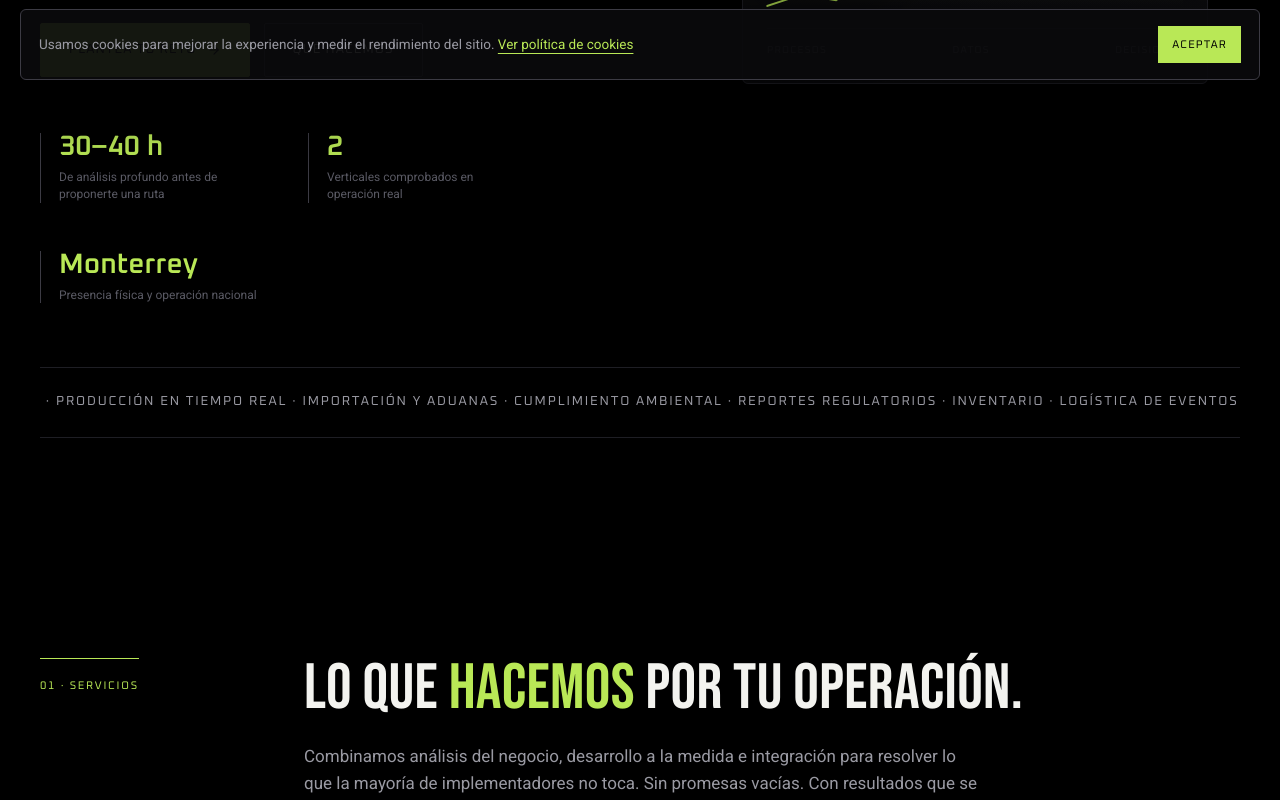
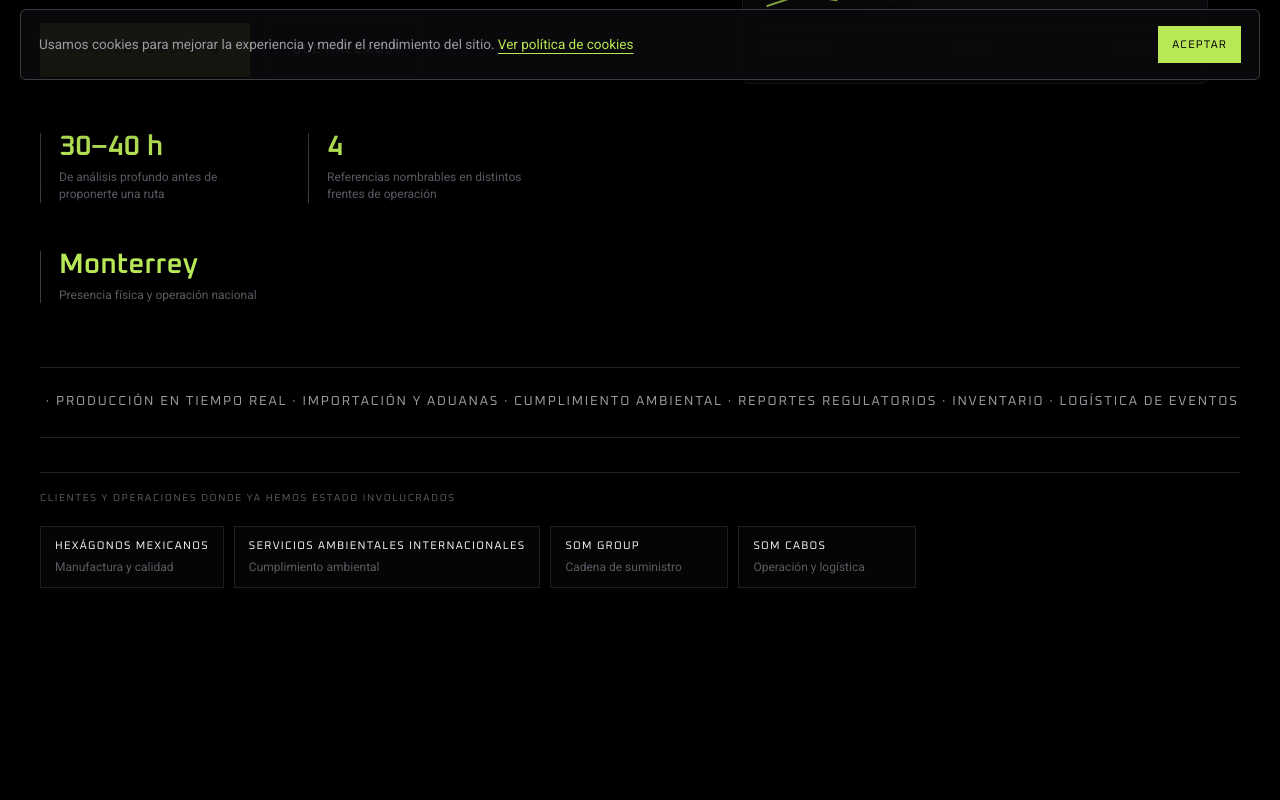
Before and after one commit to antonioqueb/alphaqueb-manufacture, a Next.js app: page / in a window 1280 px wide. Shown: the part 700-1500 px from the top of the page. Built offline with nearby package versions, Linux system fonts and the light colour scheme.

Commit message:
feat: add CLIENTS section and improve layout in HomeLanding component

```diff
--- a/components/HomeLanding.jsx
+++ b/components/HomeLanding.jsx
@@ -45,6 +45,13 @@ const SERVICES = [
   },
 ];
 
+const CLIENTS = [
+  { name: "HEXÁGONOS MEXICANOS", area: "Manufactura y calidad" },
+  { name: "SERVICIOS AMBIENTALES INTERNACIONALES", area: "Cumplimiento ambiental" },
+  { name: "SOM GROUP", area: "Cadena de suministro" },
+  { name: "SOM CABOS", area: "Operación y logística" },
+];
+
 const STEPS = [
   {
     name: "Diagnóstico",
@@ -77,7 +84,7 @@ const INDUSTRIES = [
     tag: "V/02",
     icon: "truck",
     desc: "Empresas que necesitan visibilidad de embarques, contenedores, inventario, entregas y coordinación entre múltiples proveedores.",
-    tags: ["Capacidad", "SOM Group", "Logística"],
+    tags: ["Capacidad", "SOM Group", "SOM Cabos"],
   },
   {
     name: "Eventos y renta",
@@ -158,6 +165,7 @@ function SectionHead({ tag, title, lead }) {
 
 function HeroPanel() {
   const data = [42, 48, 45, 58, 62, 56, 71, 78, 74, 88, 95, 102, 118];
+
   return (
     <div style={{ position: "relative" }}>
       <div className="aq-panel" style={{ marginRight: 32 }}>
@@ -171,16 +179,119 @@ function HeroPanel() {
           </div>
           <div className="aq-live"><span className="aq-live-dot" />ILUSTRATIVO</div>
         </div>
+
         <div className="aq-kpi-row">
-          <div className="aq-kpi up"><div className="lbl">Producción</div><div className="val">Visible</div></div>
-          <div className="aq-kpi purp"><div className="lbl">Calidad</div><div className="val">Trazable</div></div>
-          <div className="aq-kpi"><div className="lbl">Documentos</div><div className="val" style={{ color: "var(--aq-lime)" }}>Ordenados</div></div>
+          <div className="aq-kpi up">
+            <div className="lbl">Producción</div>
+            <div className="val">Visible</div>
+          </div>
+          <div className="aq-kpi purp">
+            <div className="lbl">Calidad</div>
+            <div className="val">Trazable</div>
+          </div>
+          <div className="aq-kpi">
+            <div className="lbl">Documentos</div>
+            <div className="val" style={{ color: "var(--aq-lime)" }}>Ordenados</div>
+          </div>
         </div>
-        <div className="aq-chart"><LineChart data={data} /></div>
-        <div className="aq-panel-foot"><span>Procesos</span><span>Datos</span><span>Decisiones</span></div>
+
+        <div className="aq-chart">
+          <LineChart data={data} />
+        </div>
+
+        <div className="aq-panel-foot">
+          <span>Procesos</span>
+          <span>Datos</span>
+          <span>Decisiones</span>
+        </div>
       </div>
-      <div className="aq-float-card" style={{ left: -8, bottom: 84 }}><div className="l">Diagnóstico profundo</div><div className="v">30–40 h</div></div>
-      <div className="aq-float-card purple" style={{ right: -16, top: 32 }}><div className="l">Después del arranque</div><div className="v">Soporte recurrente</div></div>
+
+      <div className="aq-float-card" style={{ left: -8, bottom: 84 }}>
+        <div className="l">Diagnóstico profundo</div>
+        <div className="v">30–40 h</div>
+      </div>
+
+      <div className="aq-float-card purple" style={{ right: -16, top: 32 }}>
+        <div className="l">Después del arranque</div>
+        <div className="v">Soporte recurrente</div>
+      </div>
+    </div>
+  );
+}
+
+function ClientStrip() {
+  return (
+    <div
+      style={{
+        marginTop: 34,
+        padding: "18px 0 0",
+        borderTop: "1px solid var(--aq-line-soft)",
+      }}
+    >
+      <div
+        style={{
+          display: "flex",
+          alignItems: "center",
+          justifyContent: "space-between",
+          gap: 20,
+          flexWrap: "wrap",
+        }}
+      >
+        <div
+          style={{
+            fontFamily: "var(--aq-font-tech)",
+            fontSize: 10,
+            letterSpacing: ".16em",
+            textTransform: "uppercase",
+            color: "var(--aq-text-mute)",
+          }}
+        >
+          Clientes y operaciones donde ya hemos estado involucrados
+        </div>
+
+        <div
+          style={{
+            display: "flex",
+            gap: 10,
+            flexWrap: "wrap",
+            justifyContent: "flex-end",
+          }}
+        >
+          {CLIENTS.map((client) => (
+            <div
+              key={client.name}
+              style={{
+                border: "1px solid var(--aq-line-soft)",
+                background: "rgba(255,255,255,.02)",
+                padding: "10px 14px",
+                minWidth: 178,
+              }}
+            >
+              <div
+                style={{
+                  fontFamily: "var(--aq-font-tech)",
+                  fontSize: 11,
+                  letterSpacing: ".12em",
+                  textTransform: "uppercase",
+                  color: "var(--aq-text)",
+                  whiteSpace: "nowrap",
+                }}
+              >
+                {client.name}
+              </div>
+              <div
+                style={{
+                  marginTop: 4,
+                  fontSize: 12,
+                  color: "var(--aq-text-mute)",
+                }}
+              >
+                {client.area}
+              </div>
+            </div>
+          ))}
+        </div>
+      </div>
     </div>
   );
 }
@@ -197,17 +308,23 @@ function CaseDash({ c }) {
         </div>
         <div className="aq-live"><span className="aq-live-dot" />EN OPERACIÓN</div>
       </div>
+
       <div className="aq-dash-row">
         <div className="aq-dash-card">
           <div className="lbl">Cobertura funcional</div>
           <div className="aq-donut-wrap" style={{ marginTop: 6 }}>
             <Donut value={c.donut} size={56} />
             <div>
-              <div style={{ fontFamily: "var(--aq-font-tech)", fontSize: 11, color: "var(--aq-text-dim)" }}>alcance implementado</div>
-              <div style={{ fontFamily: "var(--aq-font-head)", fontSize: 20, color: "var(--aq-lime)", lineHeight: 1 }}>Control operativo</div>
+              <div style={{ fontFamily: "var(--aq-font-tech)", fontSize: 11, color: "var(--aq-text-dim)" }}>
+                alcance implementado
+              </div>
+              <div style={{ fontFamily: "var(--aq-font-head)", fontSize: 20, color: "var(--aq-lime)", lineHeight: 1 }}>
+                Control operativo
+              </div>
             </div>
           </div>
         </div>
+
         <div className="aq-dash-card purp">
           <div className="lbl">Indicador clave</div>
           <div style={{ display: "flex", justifyContent: "space-between", alignItems: "baseline" }}>
@@ -216,13 +333,17 @@ function CaseDash({ c }) {
           </div>
         </div>
       </div>
+
       <div className="aq-dash-card" style={{ marginBottom: 14 }}>
         <div className="lbl" style={{ display: "flex", justifyContent: "space-between" }}>
           <span>Evolución del proyecto · antes vs después</span>
           <span style={{ color: "var(--aq-lime)" }}>● operación</span>
         </div>
-        <div style={{ marginTop: 10 }}><DualLineChart a={c.chartA} b={c.chartB} height={110} /></div>
+        <div style={{ marginTop: 10 }}>
+          <DualLineChart a={c.chartA} b={c.chartB} height={110} />
+        </div>
       </div>
+
       <div className="aq-dash-card">
         <div className="lbl">Mapa de impacto</div>
         <div className="aq-bar-row">
@@ -233,7 +354,9 @@ function CaseDash({ c }) {
           ].map((b, i) => (
             <div key={i} className="aq-bar">
               <span style={{ color: "var(--aq-text-dim)", width: 110 }}>{b.l}</span>
-              <span className="aq-bar-track"><span className={`aq-bar-fill ${b.p ? "p" : ""}`} style={{ width: `${b.v}%` }} /></span>
+              <span className="aq-bar-track">
+                <span className={`aq-bar-fill ${b.p ? "p" : ""}`} style={{ width: `${b.v}%` }} />
+              </span>
               <span style={{ color: "var(--aq-text)", width: 36, textAlign: "right" }}>{b.v}%</span>
             </div>
           ))}
@@ -246,6 +369,7 @@ function CaseDash({ c }) {
 function CaseStudies() {
   const [active, setActive] = useState(0);
   const c = CASES[active];
+
   return (
     <section id="casos" className="aq-section">
       <div className="aq-wrap">
@@ -254,23 +378,40 @@ function CaseStudies() {
           title={'Retos que ya <span class="accent">tocamos en operación real</span>.'}
           lead="Casos nombrables donde el reto no era instalar software: era ordenar la operación, construir alrededor de procesos existentes y dejar evidencia trazable."
         />
+
         <div className="aq-case-tabs">
           {CASES.map((cs, i) => (
-            <button key={i} className={`aq-case-tab ${active === i ? "active" : ""}`} onClick={() => setActive(i)}>
+            <button
+              key={i}
+              className={`aq-case-tab ${active === i ? "active" : ""}`}
+              onClick={() => setActive(i)}
+            >
               {String(i + 1).padStart(2, "0")} · {cs.industry}
             </button>
           ))}
         </div>
+
         <div className="aq-case-panel">
           <div>
-            <div className="aq-case-meta"><span>Estado · <b>{c.duration}</b></span><span>Alcance · <b>{c.scope}</b></span></div>
+            <div className="aq-case-meta">
+              <span>Estado · <b>{c.duration}</b></span>
+              <span>Alcance · <b>{c.scope}</b></span>
+            </div>
             <h3 className="aq-case-title">{c.title}</h3>
-            <p style={{ fontFamily: "var(--aq-font-tech)", fontSize: 12, letterSpacing: ".12em", textTransform: "uppercase", color: "var(--aq-text-mute)", margin: "0 0 18px" }}>{c.client}</p>
+            <p style={{ fontFamily: "var(--aq-font-tech)", fontSize: 12, letterSpacing: ".12em", textTransform: "uppercase", color: "var(--aq-text-mute)", margin: "0 0 18px" }}>
+              {c.client}
+            </p>
             <p className="aq-case-desc">{c.desc}</p>
             <div className="aq-case-results">
-              {c.results.map((r, i) => <div key={i} className="aq-kpi"><div className="lbl">{r.l}</div><div className="val">{r.v}</div></div>)}
+              {c.results.map((r, i) => (
+                <div key={i} className="aq-kpi">
+                  <div className="lbl">{r.l}</div>
+                  <div className="val">{r.v}</div>
+                </div>
+              ))}
             </div>
           </div>
+
           <CaseDash c={c} />
         </div>
       </div>
@@ -286,25 +427,48 @@ export default function HomeLanding() {
           <div className="aq-hero-grid">
             <div>
               <div className="aq-eyebrow">Consultoría selectiva · Monterrey · operación nacional</div>
-              <h1 className="aq-hero-title">El sistema se adapta a <span className="lime">tu operación.</span><br/><span className="stroke">No al revés.</span></h1>
-              <p className="aq-hero-sub">Implementamos y desarrollamos sistemas a la medida para empresas que ya crecieron más allá de los sistemas que tienen hoy. No tomamos cualquier proyecto: tomamos los que exigen construir alrededor de tu forma de operar.</p>
-              <div className="aq-cta-row"><Link href="#contacto" className="aq-btn aq-btn-primary">Plantea tu reto <IconArrow size={14} /></Link><Link href="#servicios" className="aq-btn aq-btn-ghost">Qué hacemos</Link></div>
+              <h1 className="aq-hero-title">
+                El sistema se adapta a <span className="lime">tu operación.</span><br />
+                <span className="stroke">No al revés.</span>
+              </h1>
+              <p className="aq-hero-sub">
+                Implementamos y desarrollamos sistemas a la medida para empresas que ya crecieron más allá de los sistemas que tienen hoy. No tomamos cualquier proyecto: tomamos los que exigen construir alrededor de tu forma de operar.
+              </p>
+
+              <div className="aq-cta-row">
+                <Link href="#contacto" className="aq-btn aq-btn-primary">
+                  Plantea tu reto <IconArrow size={14} />
+                </Link>
+                <Link href="#servicios" className="aq-btn aq-btn-ghost">
+                  Qué hacemos
+                </Link>
+              </div>
+
               <div className="aq-stat-row">
                 {[
                   { v: "30–40 h", l: "De análisis profundo antes de proponerte una ruta" },
-                  { v: "2", l: "Verticales comprobados en operación real" },
+                  { v: "4", l: "Referencias nombrables en distintos frentes de operación" },
                   { v: "Monterrey", l: "Presencia física y operación nacional" },
-                ].map((s, i) => <div key={i} className="aq-stat"><div className="aq-stat-v">{s.v}</div><div className="aq-stat-l">{s.l}</div></div>)}
+                ].map((s, i) => (
+                  <div key={i} className="aq-stat">
+                    <div className="aq-stat-v">{s.v}</div>
+                    <div className="aq-stat-l">{s.l}</div>
+                  </div>
+                ))}
               </div>
             </div>
+
             <HeroPanel />
           </div>
+
           <div className="aq-marquee">
             <div className="aq-marquee-track">
               <span>Trazabilidad · Producción en tiempo real · Importación y aduanas · Cumplimiento ambiental · Reportes regulatorios · Inventario · Logística de eventos · </span>
               <span>Trazabilidad · Producción en tiempo real · Importación y aduanas · Cumplimiento ambiental · Reportes regulatorios · Inventario · Logística de eventos · </span>
             </div>
           </div>
+
+          <ClientStrip />
         </div>
       </section>
 
@@ -315,46 +479,152 @@ export default function HomeLanding() {
             title={'Lo que <span class="accent">hacemos</span> por tu operación.'}
             lead="Combinamos análisis del negocio, desarrollo a la medida e integración para resolver lo que la mayoría de implementadores no toca. Sin promesas vacías. Con resultados que se miden."
           />
+
           <div className="aq-grid-3">
-            {SERVICES.map((s, i) => <article key={i} className="aq-card"><div className="aq-card-num">{String(i + 1).padStart(2, "0")} / {String(SERVICES.length).padStart(2, "0")}</div><div className="aq-card-icon"><AqIcon name={s.icon} size={32} /></div><h3 className="aq-card-title">{s.title}</h3><p className="aq-card-desc">{s.desc}</p><div className="aq-tags">{s.tags.map(t => <span key={t} className="aq-tag">{t}</span>)}</div><div className="aq-card-arrow"><IconArrowUR size={20} /></div></article>)}
+            {SERVICES.map((s, i) => (
+              <article key={i} className="aq-card">
+                <div className="aq-card-num">{String(i + 1).padStart(2, "0")} / {String(SERVICES.length).padStart(2, "0")}</div>
+                <div className="aq-card-icon"><AqIcon name={s.icon} size={32} /></div>
+                <h3 className="aq-card-title">{s.title}</h3>
+                <p className="aq-card-desc">{s.desc}</p>
+                <div className="aq-tags">
+                  {s.tags.map((t) => <span key={t} className="aq-tag">{t}</span>)}
+                </div>
+                <div className="aq-card-arrow"><IconArrowUR size={20} /></div>
+              </article>
+            ))}
           </div>
         </div>
       </section>
 
       <section id="enfoque" className="aq-section compact">
         <div className="aq-wrap">
-          <SectionHead tag="02 · Enfoque" title={'Un método <span class="purp">claro</span> para retos reales.'} lead="No llegamos a cambiar todo por cambiarlo. Primero entendemos por qué tu operación funciona como funciona, qué la llevó hasta aquí y dónde los sistemas actuales ya se quedaron cortos." />
+          <SectionHead
+            tag="02 · Enfoque"
+            title={'Un método <span class="purp">claro</span> para retos reales.'}
+            lead="No llegamos a cambiar todo por cambiarlo. Primero entendemos por qué tu operación funciona como funciona, qué la llevó hasta aquí y dónde los sistemas actuales ya se quedaron cortos."
+          />
+
           <div className="aq-method-wrap">
             <div className="aq-method-grid">
-              {STEPS.map((s, i) => <div key={i} className={`aq-step ${i === 0 ? "active" : ""}`}><div className="aq-step-dot" /><div className="aq-step-num">{String(i + 1).padStart(2, "0")}</div><h3 className="aq-step-name">{s.name}</h3><p className="aq-step-desc">{s.desc}</p></div>)}
+              {STEPS.map((s, i) => (
+                <div key={i} className={`aq-step ${i === 0 ? "active" : ""}`}>
+                  <div className="aq-step-dot" />
+                  <div className="aq-step-num">{String(i + 1).padStart(2, "0")}</div>
+                  <h3 className="aq-step-name">{s.name}</h3>
+                  <p className="aq-step-desc">{s.desc}</p>
+                </div>
+              ))}
             </div>
+
             <div style={{ marginTop: 48, paddingTop: 24, borderTop: "1px solid var(--aq-line-soft)", display: "flex", justifyContent: "space-between", flexWrap: "wrap", gap: 24, fontFamily: "var(--aq-font-tech)", fontSize: 11, letterSpacing: ".14em", color: "var(--aq-text-mute)", textTransform: "uppercase" }}>
-              <span>Entrada · diagnóstico pagado</span><span>Duración inicial · 30–40 horas</span><span>Relación típica · implementación + soporte recurrente</span>
+              <span>Entrada · diagnóstico pagado</span>
+              <span>Duración inicial · 30–40 horas</span>
+              <span>Relación típica · implementación + soporte recurrente</span>
             </div>
           </div>
         </div>
       </section>
 
-      <section className="aq-pull"><div className="aq-wrap"><h2 className="aq-pull-quote"><span className="s">&quot;</span>Si cualquier <span className="p">integrador</span><br/>puede hacerlo,<br/><span className="l">no es para nosotros.</span><span className="s">&quot;</span></h2><div className="aq-pull-attr">— Cómo elegimos los proyectos que tomamos</div></div></section>
+      <section className="aq-pull">
+        <div className="aq-wrap">
+          <h2 className="aq-pull-quote">
+            <span className="s">&quot;</span>Si cualquier <span className="p">integrador</span><br />
+            puede hacerlo,<br />
+            <span className="l">no es para nosotros.</span><span className="s">&quot;</span>
+          </h2>
+          <div className="aq-pull-attr">— Cómo elegimos los proyectos que tomamos</div>
+        </div>
+      </section>
 
       <section id="verticales" className="aq-section">
         <div className="aq-wrap">
-          <SectionHead tag="03 · Verticales" title={'Dónde sabemos <span class="accent">de verdad</span>.'} lead="Dos industrias donde ya lo demostramos en operación. Dos más donde estamos creciendo. No prometemos lo que no hemos probado." />
+          <SectionHead
+            tag="03 · Verticales"
+            title={'Dónde sabemos <span class="accent">de verdad</span>.'}
+            lead="Industrias y frentes donde ya hemos construido, integrado o acompañado operación real. No prometemos lo que no entendemos."
+          />
+
           <div className="aq-grid-2">
-            {INDUSTRIES.map((ind) => <article key={ind.tag} className="aq-card"><div style={{ display: "flex", justifyContent: "space-between", alignItems: "flex-start", marginBottom: 36 }}><span className="aq-card-num">{ind.tag}</span><span className="aq-card-icon"><AqIcon name={ind.icon} size={28} /></span></div><h3 className="aq-card-title" style={{ fontSize: 36 }}>{ind.name}</h3><p className="aq-card-desc">{ind.desc}</p><div className="aq-tags">{ind.tags.map(t => <span key={t} className="aq-tag">{t}</span>)}</div></article>)}
+            {INDUSTRIES.map((ind) => (
+              <article key={ind.tag} className="aq-card">
+                <div style={{ display: "flex", justifyContent: "space-between", alignItems: "flex-start", marginBottom: 36 }}>
+                  <span className="aq-card-num">{ind.tag}</span>
+                  <span className="aq-card-icon"><AqIcon name={ind.icon} size={28} /></span>
+                </div>
+                <h3 className="aq-card-title" style={{ fontSize: 36 }}>{ind.name}</h3>
+                <p className="aq-card-desc">{ind.desc}</p>
+                <div className="aq-tags">
+                  {ind.tags.map((t) => <span key={t} className="aq-tag">{t}</span>)}
+                </div>
+              </article>
+            ))}
           </div>
+
           <div className="aq-vert-foot">
-            <div><div className="aq-vert-foot-l">No tomamos proyectos donde</div><div className="aq-vert-foot-v">No hay decisión de dirección · el requerimiento no tiene dueño · el cliente apenas está averiguando qué quiere</div></div>
-            <div style={{ textAlign: "right" }}><div className="aq-vert-foot-l">Base</div><div className="aq-vert-foot-v" style={{ color: "var(--aq-lime)" }}>Monterrey · operación nacional</div></div>
+            <div>
+              <div className="aq-vert-foot-l">No tomamos proyectos donde</div>
+              <div className="aq-vert-foot-v">
+                No hay decisión de dirección · el requerimiento no tiene dueño · el cliente apenas está averiguando qué quiere
+              </div>
+            </div>
+            <div style={{ textAlign: "right" }}>
+              <div className="aq-vert-foot-l">Base</div>
+              <div className="aq-vert-foot-v" style={{ color: "var(--aq-lime)" }}>
+                Monterrey · operación nacional
+              </div>
+            </div>
           </div>
         </div>
       </section>
 
       <CaseStudies />
 
-      <section id="valores" className="aq-section compact"><div className="aq-wrap"><SectionHead tag="05 · Valores" title={'Cómo <span class="accent">trabajamos</span>.'} lead="Cinco principios que rigen cada conversación con un cliente, cada decisión técnica y cada entregable." /><div className="aq-values">{VALUES.map((v, i) => <div key={v.name} className="aq-value"><div className="aq-value-num">V/0{i + 1}</div><h3 className="aq-value-name">{v.name}</h3><p className="aq-value-desc">{v.desc}</p></div>)}</div></div></section>
+      <section id="valores" className="aq-section compact">
+        <div className="aq-wrap">
+          <SectionHead
+            tag="05 · Valores"
+            title={'Cómo <span class="accent">trabajamos</span>.'}
+            lead="Cinco principios que rigen cada conversación con un cliente, cada decisión técnica y cada entregable."
+          />
 
-      <section id="insights" className="aq-section"><div className="aq-wrap"><SectionHead tag="06 · Insights" title={'Lecturas para equipos que <span class="accent">deciden</span>.'} lead="Ideas prácticas para dirección, responsables de operación y equipos de tecnología que ya saben que el problema no se resuelve instalando software genérico." /><div className="aq-insights-grid">{INSIGHTS.map((post) => <article key={post.title} className="aq-insight-card"><div className="aq-insight-meta"><span style={{ color: "var(--aq-lime)" }}>{post.cat}</span><span>{post.date}</span></div><h3 className="aq-insight-title">{post.title}</h3><div className="aq-insight-foot"><span>{post.read} de lectura</span><IconArrowUR size={16} /></div></article>)}</div></div></section>
+          <div className="aq-values">
+            {VALUES.map((v, i) => (
+              <div key={v.name} className="aq-value">
+                <div className="aq-value-num">V/0{i + 1}</div>
+                <h3 className="aq-value-name">{v.name}</h3>
+                <p className="aq-value-desc">{v.desc}</p>
+              </div>
+            ))}
+          </div>
+        </div>
+      </section>
+
+      <section id="insights" className="aq-section">
+        <div className="aq-wrap">
+          <SectionHead
+            tag="06 · Insights"
+            title={'Lecturas para equipos que <span class="accent">deciden</span>.'}
+            lead="Ideas prácticas para dirección, responsables de operación y equipos de tecnología que ya saben que el problema no se resuelve instalando software genérico."
+          />
+
+          <div className="aq-insights-grid">
+            {INSIGHTS.map((post) => (
+              <article key={post.title} className="aq-insight-card">
+                <div className="aq-insight-meta">
+                  <span style={{ color: "var(--aq-lime)" }}>{post.cat}</span>
+                  <span>{post.date}</span>
+                </div>
+                <h3 className="aq-insight-title">{post.title}</h3>
+                <div className="aq-insight-foot">
+                  <span>{post.read} de lectura</span>
+                  <IconArrowUR size={16} />
+                </div>
+              </article>
+            ))}
+          </div>
+        </div>
+      </section>
 
       <ContactSection />
     </>
```
